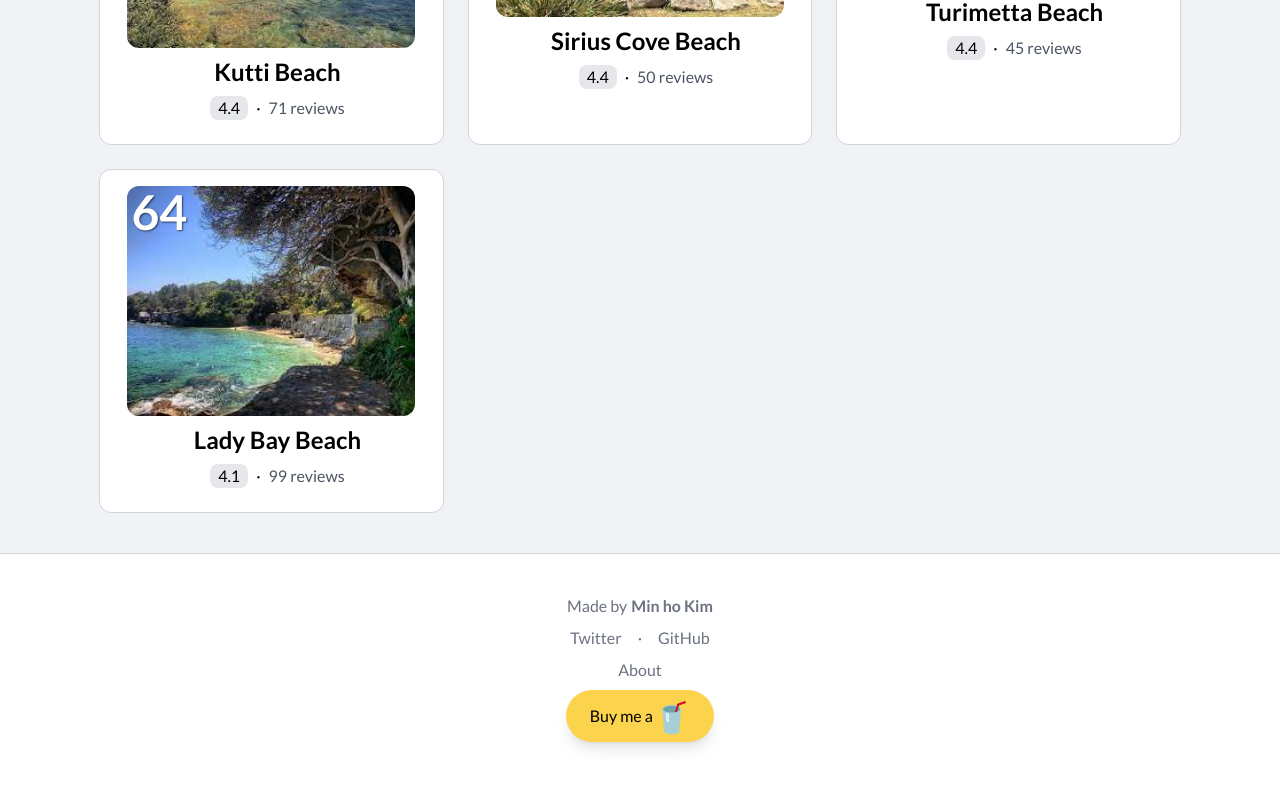
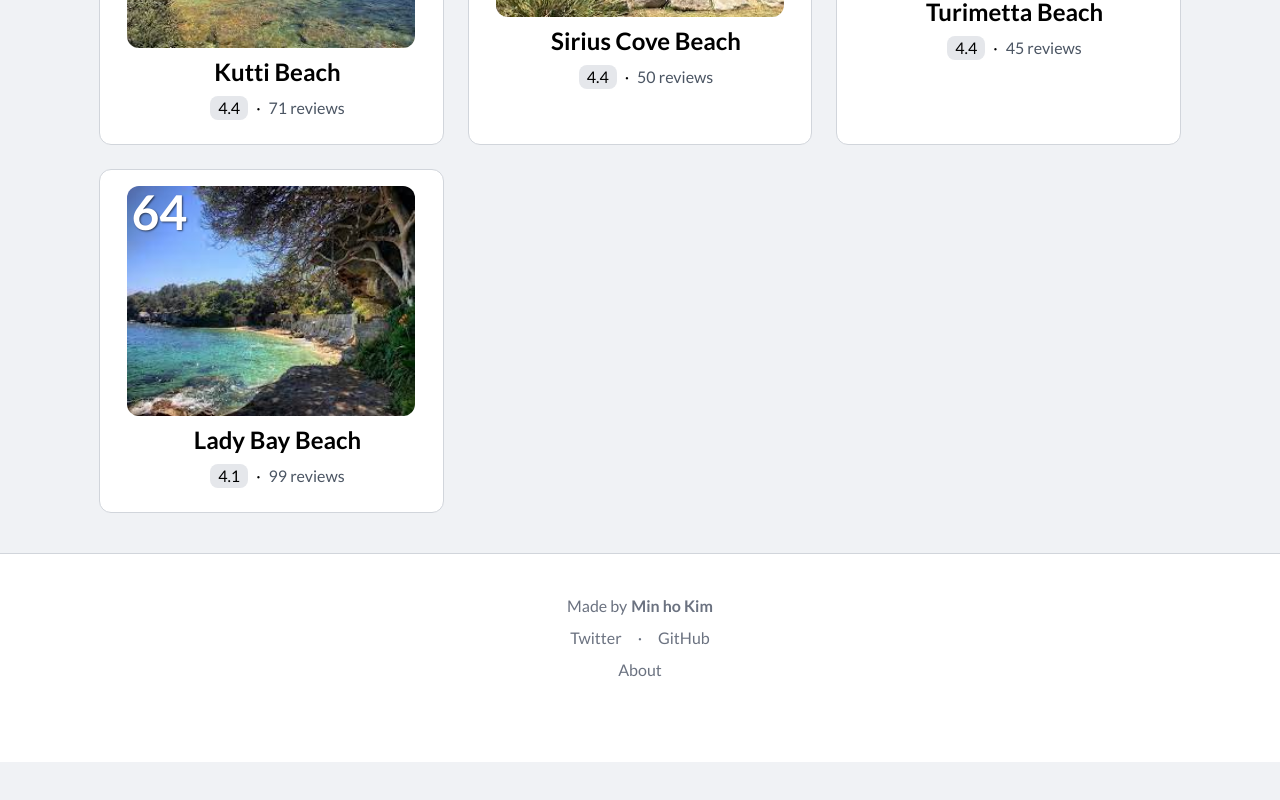
Before and after one commit to minho42/beach, a Next.js app in the folder frontend/: page / in a window 1280 px wide. Shown: the part 7306-8106 px from the top of the page. After the commit the page ends 8068 px from the top, so only its background shows below. Built offline with nearby package versions, Linux system fonts and the light colour scheme.

Commit message:
remove buy me a coffee link

```diff
--- a/frontend/components/Footer.js
+++ b/frontend/components/Footer.js
@@ -42,17 +42,6 @@ export function Footer() {
       <div className="hover:underline hover:underline-offset-1">
         <Link href="/about">About</Link>
       </div>
-
-      <div className="text-black">
-        <a
-          className="flex items-center justify-center bg-amber-300 rounded-full shadow-lg px-6 py-2"
-          href="https://www.buymeacoffee.com/minhokim"
-          target="_blank"
-          rel="noopener noreferrer"
-        >
-          Buy me a <span className="text-3xl">🥤</span>
-        </a>
-      </div>
     </footer>
   );
 }
```
